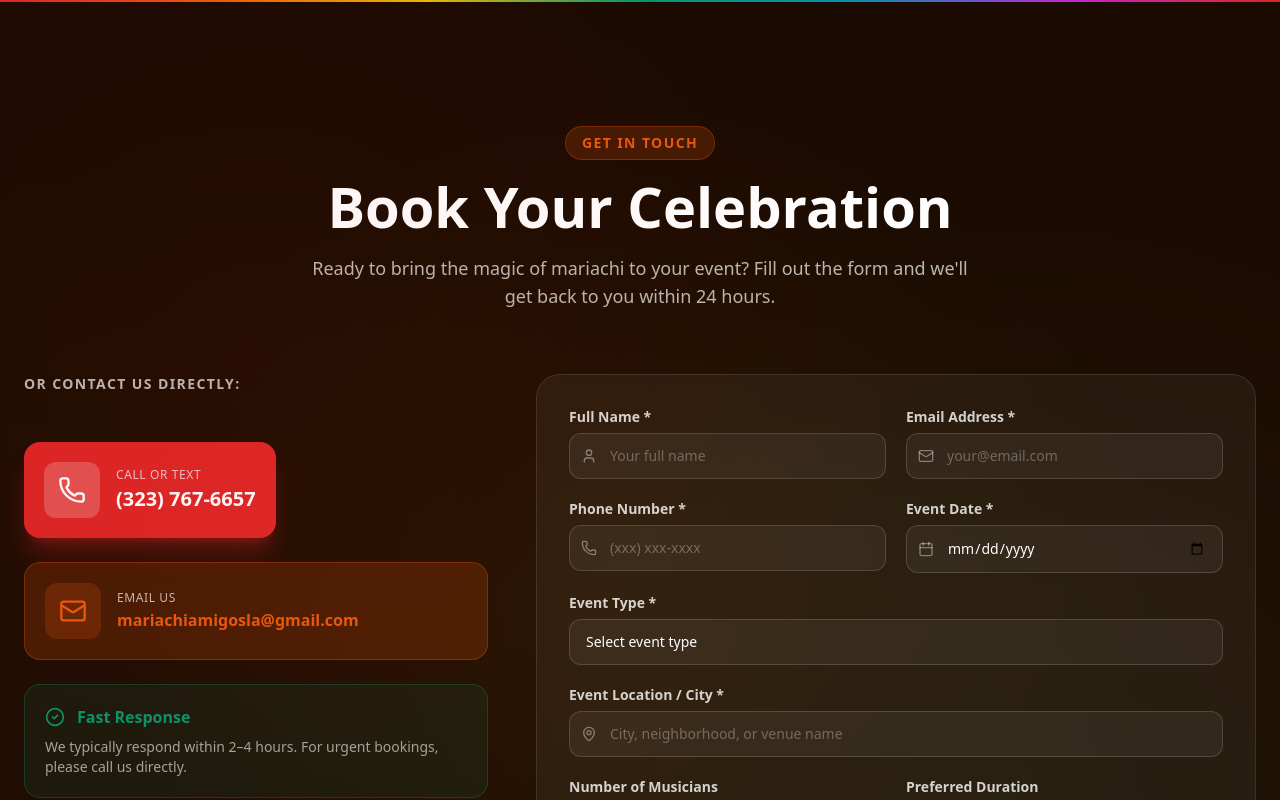
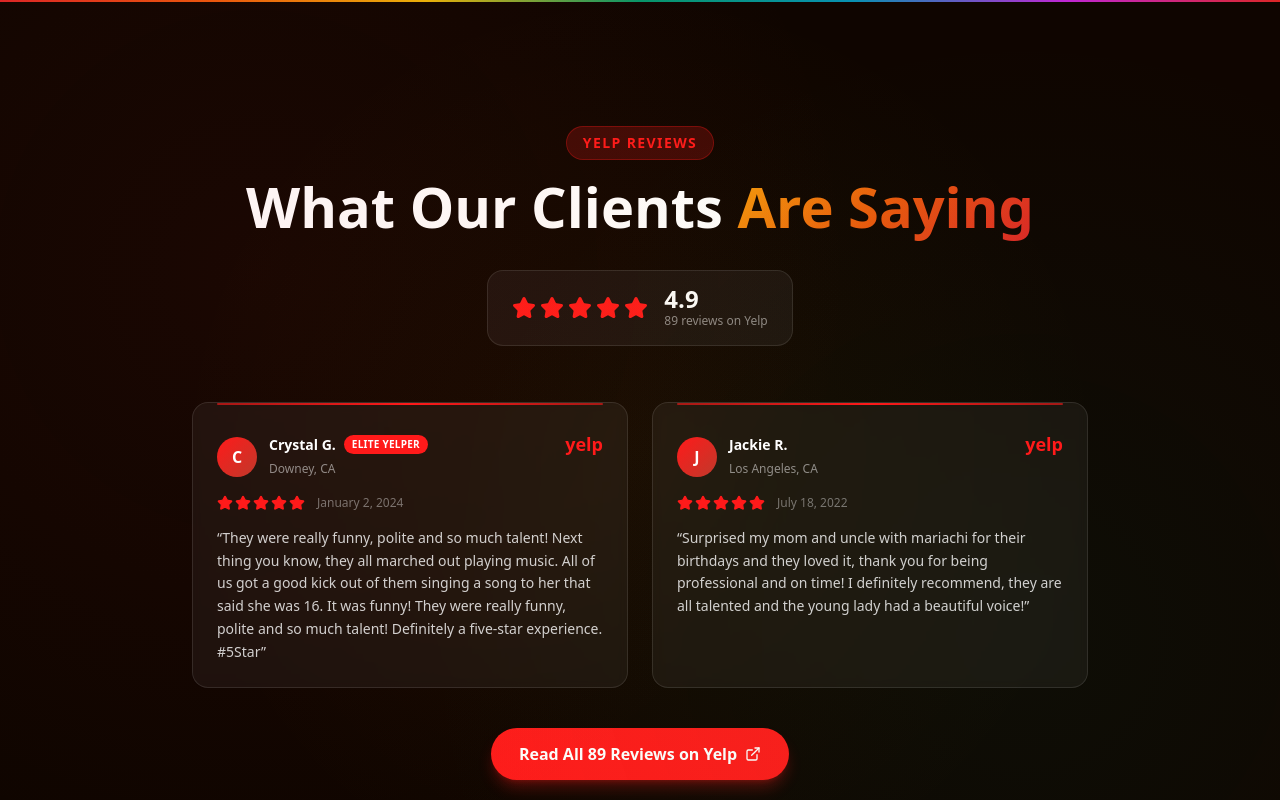
Before and after one commit to troutspencerlake/mariachi-amigos-la, a Next.js app: page / in a window 1280 px wide. Shown: the part 5500-6300 px from the top of the page. Built offline with nearby package versions, Linux system fonts and the light colour scheme.

Commit message:
feat: add Yelp reviews section (4.9 stars, 89 reviews)

```diff
--- a/app/page.tsx
+++ b/app/page.tsx
@@ -6,6 +6,7 @@
 import About from "@/components/About";
 import Services from "@/components/Services";
 import Gallery from "@/components/Gallery";
+import Reviews from "@/components/Reviews";
 import Booking from "@/components/Booking";
 import Footer from "@/components/Footer";
 
@@ -18,6 +19,7 @@
         <About />
         <Services />
         <Gallery />
+        <Reviews />
         <Booking />
         <Footer />
       </main>
--- /dev/null
+++ b/components/Reviews.tsx
@@ -0,0 +1,166 @@
+"use client";
+
+import { useRef } from "react";
+import { motion, useInView } from "framer-motion";
+import { Star, ExternalLink } from "lucide-react";
+
+const REVIEWS = [
+  {
+    id: 1,
+    name: "Crystal G.",
+    location: "Downey, CA",
+    badge: "Elite Yelper",
+    stars: 5,
+    date: "January 2, 2024",
+    text: "They were really funny, polite and so much talent! Next thing you know, they all marched out playing music. All of us got a good kick out of them singing a song to her that said she was 16. It was funny! They were really funny, polite and so much talent! Definitely a five-star experience. #5Star",
+  },
+  {
+    id: 2,
+    name: "Jackie R.",
+    location: "Los Angeles, CA",
+    badge: null,
+    stars: 5,
+    date: "July 18, 2022",
+    text: "Surprised my mom and uncle with mariachi for their birthdays and they loved it, thank you for being professional and on time! I definitely recommend, they are all talented and the young lady had a beautiful voice!",
+  },
+];
+
+function StarRow({ count }: { count: number }) {
+  return (
+    <div className="flex gap-0.5">
+      {Array.from({ length: 5 }).map((_, i) => (
+        <Star
+          key={i}
+          className={`w-4 h-4 ${i < count ? "fill-[#FF1A1A] text-[#FF1A1A]" : "text-white/20"}`}
+        />
+      ))}
+    </div>
+  );
+}
+
+function ReviewCard({ review, delay }: { review: typeof REVIEWS[0]; delay: number }) {
+  const ref = useRef<HTMLDivElement>(null);
+  const inView = useInView(ref, { once: true, margin: "-50px" });
+
+  return (
+    <motion.div
+      ref={ref}
+      initial={{ opacity: 0, y: 30 }}
+      animate={inView ? { opacity: 1, y: 0 } : {}}
+      transition={{ duration: 0.6, delay }}
+      className="relative bg-white/5 border border-white/10 rounded-2xl p-6 backdrop-blur-sm flex flex-col gap-4 hover:border-fiesta-gold/30 transition-colors duration-300"
+    >
+      {/* Yelp red accent line */}
+      <div className="absolute top-0 left-6 right-6 h-0.5 bg-gradient-to-r from-[#FF1A1A]/60 via-[#FF1A1A] to-[#FF1A1A]/60 rounded-full" />
+
+      {/* Header */}
+      <div className="flex items-start justify-between gap-3 pt-2">
+        <div className="flex items-center gap-3">
+          {/* Avatar initial */}
+          <div className="w-10 h-10 rounded-full bg-gradient-to-br from-[#FF1A1A] to-[#c0392b] flex items-center justify-center text-white font-black text-base flex-shrink-0">
+            {review.name.charAt(0)}
+          </div>
+          <div>
+            <div className="flex items-center gap-2 flex-wrap">
+              <span className="text-white font-bold text-sm">{review.name}</span>
+              {review.badge && (
+                <span className="bg-[#FF1A1A] text-white text-[10px] font-bold px-2 py-0.5 rounded-full uppercase tracking-wide">
+                  {review.badge}
+                </span>
+              )}
+            </div>
+            <span className="text-white/50 text-xs">{review.location}</span>
+          </div>
+        </div>
+        {/* Yelp logo mark */}
+        <span className="text-[#FF1A1A] font-black text-lg flex-shrink-0 leading-none">yelp</span>
+      </div>
+
+      {/* Stars + date */}
+      <div className="flex items-center gap-3">
+        <StarRow count={review.stars} />
+        <span className="text-white/40 text-xs">{review.date}</span>
+      </div>
+
+      {/* Review text */}
+      <p className="text-white/80 text-sm leading-relaxed flex-1">
+        &ldquo;{review.text}&rdquo;
+      </p>
+    </motion.div>
+  );
+}
+
+export default function Reviews() {
+  const sectionRef = useRef<HTMLDivElement>(null);
+  const inView = useInView(sectionRef, { once: true, margin: "-100px" });
+
+  return (
+    <section id="reviews" className="relative py-24 md:py-32 bg-[#0f0500] overflow-hidden">
+      <div className="absolute top-0 left-0 right-0 h-1 fiesta-divider" />
+      <div className="absolute bottom-0 left-0 right-0 h-1 fiesta-divider" />
+      <div className="absolute inset-0 confetti-bg pointer-events-none" />
+
+      <div className="max-w-7xl mx-auto px-6" ref={sectionRef}>
+
+        {/* Section header */}
+        <motion.div
+          initial={{ opacity: 0, y: 20 }}
+          animate={inView ? { opacity: 1, y: 0 } : {}}
+          transition={{ duration: 0.6 }}
+          className="text-center mb-14"
+        >
+          <span className="inline-block bg-[#FF1A1A]/20 border border-[#FF1A1A]/30 text-[#FF1A1A] font-bold text-sm px-4 py-1.5 rounded-full mb-4 uppercase tracking-widest">
+            Yelp Reviews
+          </span>
+          <h2 className="section-title text-white mb-4">
+            What Our Clients{" "}
+            <span className="gradient-text">Are Saying</span>
+          </h2>
+
+          {/* Overall rating badge */}
+          <motion.div
+            initial={{ opacity: 0, scale: 0.9 }}
+            animate={inView ? { opacity: 1, scale: 1 } : {}}
+            transition={{ duration: 0.5, delay: 0.2 }}
+            className="inline-flex items-center gap-4 bg-white/5 border border-white/10 rounded-2xl px-6 py-4 mt-4"
+          >
+            <div className="flex gap-1">
+              {Array.from({ length: 5 }).map((_, i) => (
+                <Star key={i} className="w-6 h-6 fill-[#FF1A1A] text-[#FF1A1A]" />
+              ))}
+            </div>
+            <div className="text-left">
+              <div className="text-white font-black text-2xl leading-none">4.9</div>
+              <div className="text-white/50 text-xs mt-0.5">89 reviews on Yelp</div>
+            </div>
+          </motion.div>
+        </motion.div>
+
+        {/* Review cards */}
+        <div className="grid md:grid-cols-2 gap-6 max-w-4xl mx-auto mb-10">
+          {REVIEWS.map((review, i) => (
+            <ReviewCard key={review.id} review={review} delay={i * 0.15} />
+          ))}
+        </div>
+
+        {/* CTA to Yelp */}
+        <motion.div
+          initial={{ opacity: 0, y: 16 }}
+          animate={inView ? { opacity: 1, y: 0 } : {}}
+          transition={{ duration: 0.6, delay: 0.4 }}
+          className="text-center"
+        >
+          <a
+            href="https://www.yelp.com/biz/mariachi-amigos-de-los-angeles-los-angeles"
+            target="_blank"
+            rel="noopener noreferrer"
+            className="inline-flex items-center gap-2 bg-[#FF1A1A] hover:bg-[#e00] text-white font-bold px-7 py-3.5 rounded-full shadow-lg shadow-[#FF1A1A]/30 hover:shadow-[#FF1A1A]/50 transition-all duration-300 hover:scale-105"
+          >
+            Read All 89 Reviews on Yelp
+            <ExternalLink className="w-4 h-4" />
+          </a>
+        </motion.div>
+      </div>
+    </section>
+  );
+}
```
